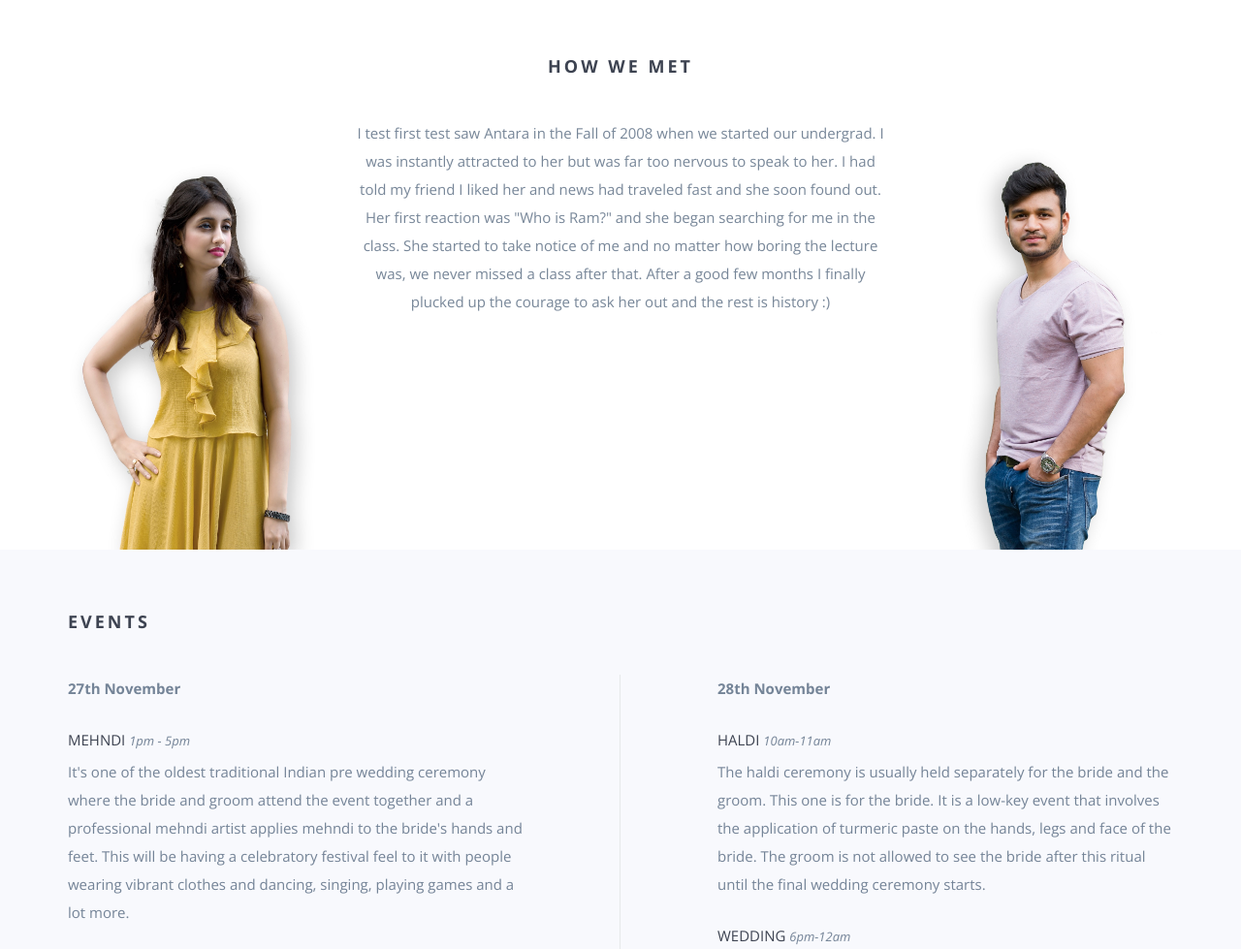
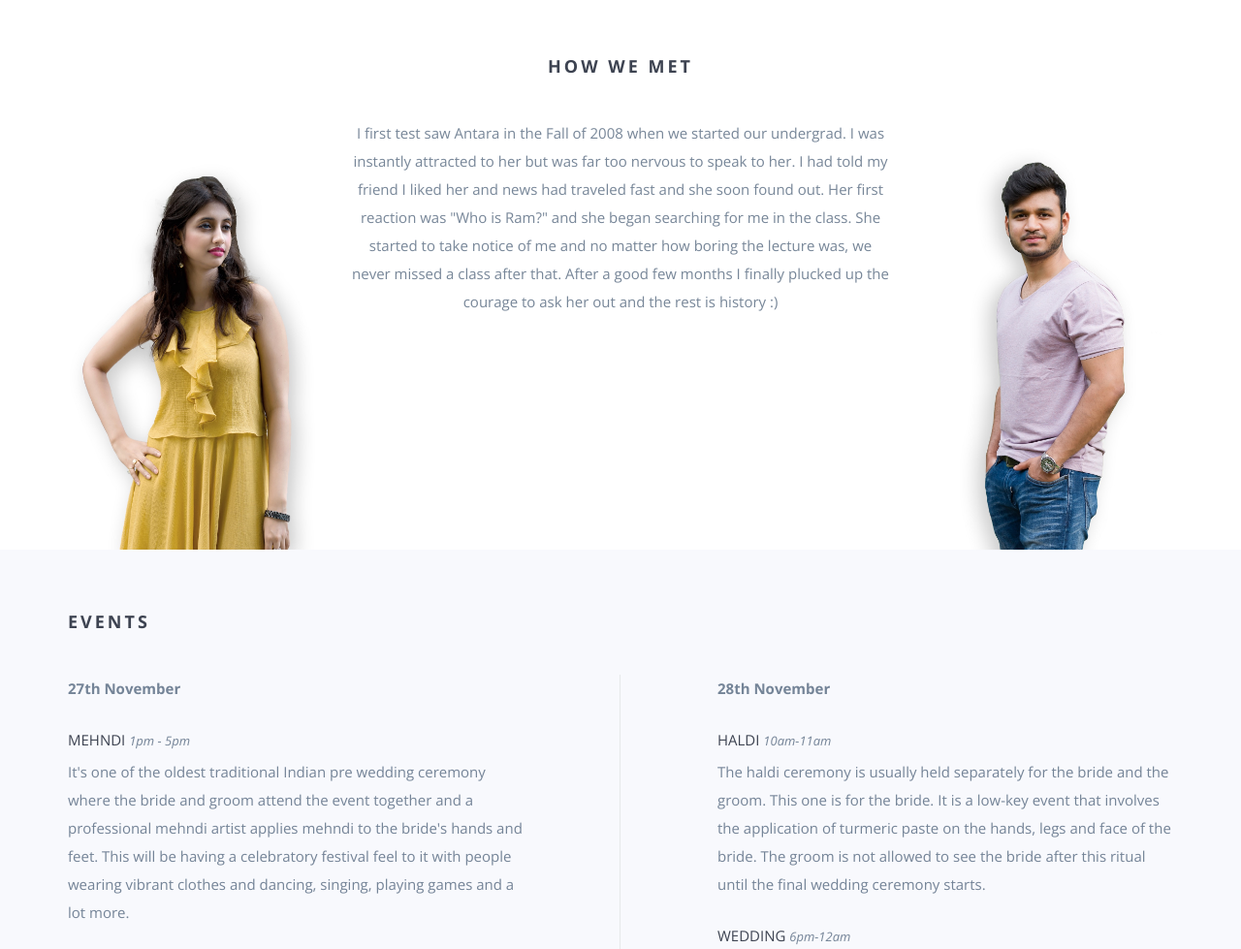
Before and after one commit to edward0127/wedding-website, a website: page index.html in a window 1280 px wide. Shown: the part 1000-1979 px from the top of the page at 97% size. Drawn offline with nearby package versions, Linux system fonts and the light colour scheme; some packages are replaced by stand-ins of ours; a script that the page names is missing; files whose address does not match are found by name.

Commit message:
Update index.html

```diff
--- a/index.html
+++ b/index.html
@@ -109,7 +109,7 @@
             <div class="col-md-3 hidden-sm hidden-xs"><img src="img/IMG_2317.jpg" class="wp1"></div>
             <div class="col-md-6">
                 <p>
-                    I test first test saw Antara in the Fall of 2008 when we started our undergrad. I was instantly attracted to
+                    I first test saw Antara in the Fall of 2008 when we started our undergrad. I was instantly attracted to
                     her but was far too nervous to speak to her. I had told my friend I liked her and news had traveled
                     fast and she soon found out. Her first reaction was "Who is Ram?" and she began searching for me in
                     the class. She started to take notice of me and no matter how boring the lecture was, we never
```
